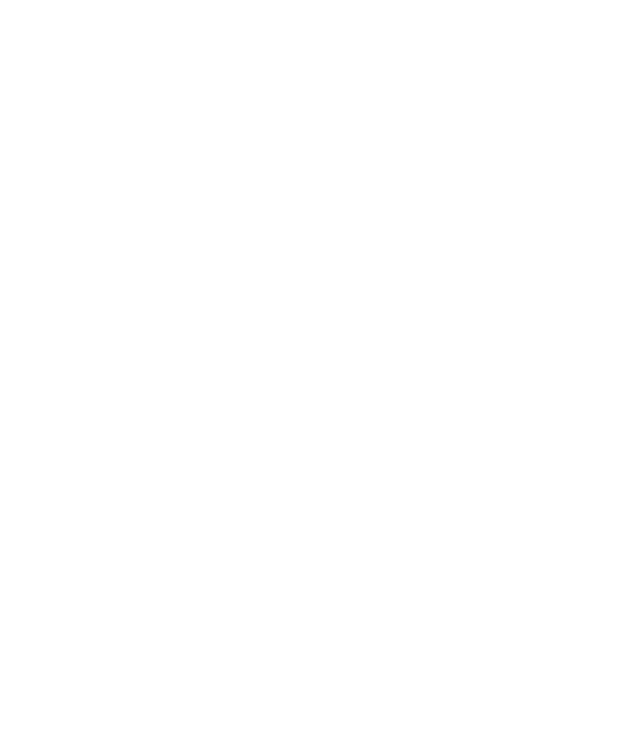
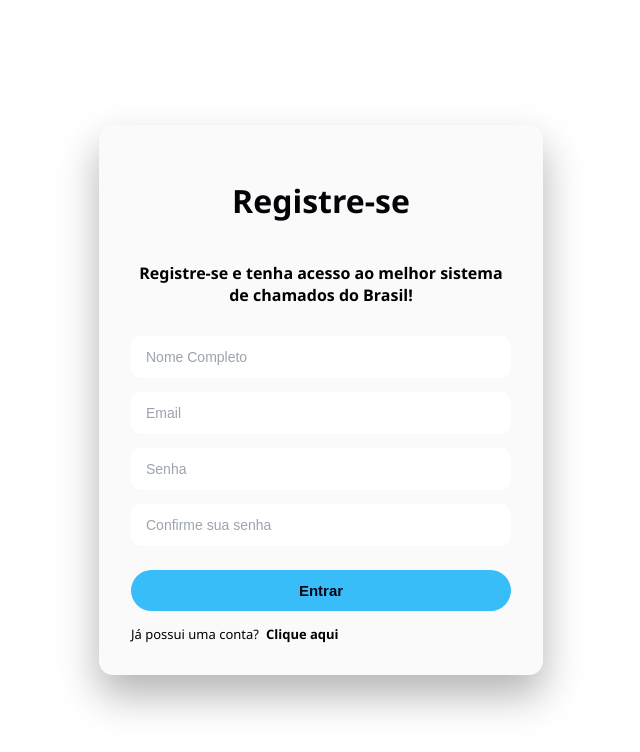
Before and after one commit to leorigo1/Calling-System, an Angular app in the folder frontend-angular/: page /register in a window 1280 px wide. Before the commit this address led to /. Shown: the top 752 px of the page, without its empty margins (319-959 px from the left). Built offline with nearby package versions, Linux system fonts and the light colour scheme.

Commit message:
add a register page and verifications functions

```diff
--- a/frontend-angular/src/app/app.routes.ts
+++ b/frontend-angular/src/app/app.routes.ts
@@ -3,10 +3,12 @@
 import { CreateCall } from './create-call/create-call'
 import { ListCalls } from './list-calls/list-calls';
 import { Landing } from './landing/landing';
+import { Register } from './register/register';
 
 export const routes: Routes = [
     { path: 'login', component: Login },
     { path: 'iniciar-chamado', component: CreateCall },
     { path: 'listar-chamados', component: ListCalls },
+    { path: 'register', component: Register },
     { path: '', component: Landing}
 ];
--- a/frontend-angular/src/app/landing/landing.html
+++ b/frontend-angular/src/app/landing/landing.html
@@ -21,7 +21,7 @@
       </p>
 
       <div class="actions">
-        <button routerLink="/login" class="btn-primary">
+        <button routerLink="/login" class="btn-primary" (click)="login()">
           Começar agora
         </button>
         <button class="btn-secondary">
--- a/frontend-angular/src/app/login/login.html
+++ b/frontend-angular/src/app/login/login.html
@@ -1,7 +1,4 @@
-<link href="https://fonts.googleapis.com/icon?family=Material+Icons" rel="stylesheet">
-
 <body>
-<span class="material-icons" (click)="return()">arrow_back</span>
 <div class="container">
   <div class="login-card">
     <h1>{{ titulo }}</h1>
--- a/frontend-angular/src/app/login/login.ts
+++ b/frontend-angular/src/app/login/login.ts
@@ -22,8 +22,4 @@
   this.router.navigate(["/register"])
  }
 
- return() {
-  this.router.navigate(["/"])
- }
-
 }
--- /dev/null
+++ b/frontend-angular/src/app/register/register.html
@@ -0,0 +1,23 @@
+<body>
+<div class="container">
+  <div class="register-card">
+    <h1>{{ titulo }}</h1>
+    <p>Registre-se e tenha acesso ao melhor sistema de chamados do Brasil!</p>
+
+    <input type="text" [(ngModel)]="name" placeholder="Nome Completo" class="input-text">
+    <input type="text" [(ngModel)]="email" placeholder="Email" class="input-text">
+    <input type="password" [(ngModel)]="password" placeholder="Senha" class="input-text">
+    <input type="password" [(ngModel)]="passwordconfirm" placeholder="Confirme sua senha" class="input-text">
+
+    <button class="button-register" (click)="verificar()">
+    Entrar
+    </button>
+
+    <div class="register-text">
+      <label for="registrar">Já possui uma conta?</label>
+    <strong><a (click)="login()" class="registrar">Clique aqui</a></strong>
+    </div>
+  </div>
+</div>
+
+</body>
--- /dev/null
+++ b/frontend-angular/src/app/register/register.scss
@@ -0,0 +1,89 @@
+body{
+        overflow: hidden;
+      overflow-y: hidden;
+}
+
+.container {
+  height: 100vh;
+  display: flex;
+  justify-content: center;
+  align-items: center;
+  background: #fff;
+  font-family: 'Segoe UI', Tahoma, sans-serif;
+  border: none;
+}
+
+.register-card {
+  background: #fafafa; /* fundo do card */
+  padding: 32px;
+  width: 380px;
+  border-radius: 14px;
+
+  display: flex;
+  flex-direction: column;
+  gap: 14px;
+
+  box-shadow: 0 20px 40px rgba(0, 0, 0, 0.3);
+}
+
+.register-card h1 {
+  color: #030407;
+  text-align: center;
+  margin-bottom: 10px;
+}
+
+.input-text {
+  background: #fff;
+  border: 1px solid #fff;
+  border-radius: 10px;
+  padding: 12px 14px;
+  color: #000000;
+  font-size: 14px;
+}
+
+.input-text::placeholder {
+  color: #9ca3af;
+}
+
+.input-text:focus {
+  outline: none;
+  border-color: #38bdf8;
+  box-shadow: 0 0 0 1px #38bdf8;
+}
+
+.button-register {
+  margin-top: 10px;
+  background: #38bdf8;
+  color: #020617;
+  border: none;
+  border-radius: 999px;
+  padding: 12px;
+  font-size: 15px;
+  font-weight: 600;
+  cursor: pointer;
+  transition: 0.2s;
+}
+
+.register-login:hover {
+  background: #0ea5e9;
+}
+
+.register-text {
+  display: flex;
+  flex-direction: row;
+  gap: 7px;
+  font-size: small;
+  font-weight: 400;
+
+  a{
+    cursor: pointer;
+  }
+}
+
+p{
+  text-align: center;
+}
+
+.material-icons{
+cursor: pointer;
+}
--- /dev/null
+++ b/frontend-angular/src/app/register/register.ts
@@ -0,0 +1,56 @@
+import { Component } from '@angular/core';
+import { Router } from '@angular/router';
+import { FormsModule } from '@angular/forms';
+import { UserService } from '../services/UserService';
+
+@Component({
+  selector: 'app-register',
+  standalone: true,
+  imports: [ FormsModule ],
+  templateUrl: './register.html',
+  styleUrl: './register.scss',
+})
+export class Register {
+
+  titulo = 'Registre-se';
+  name = '';
+  email = '';
+  password = '';
+  passwordconfirm = '';
+
+  constructor(private router: Router, private userService: UserService) {}
+
+  verificar() {
+    if (this.password !== this.passwordconfirm) {
+      alert('Senhas diferentes');
+      return;
+    }
+
+    if(this.password.length < 8 ) {
+      alert('Mínimo de 8 caracteres');
+      return;
+    }
+
+    const payload = {
+    name: this.name,
+    email: this.email,
+    password: this.password
+  };
+
+  this.userService.registerUser(payload).subscribe({
+      next: (response) => {
+        console.log('Cadastro realizado:', response);
+        alert('Cadastro realizado com sucesso!');
+        this.router.navigate(['/login']);
+      },
+      error: (err) => {
+        console.error('Erro no cadastro:', err);
+        alert('Erro ao cadastrar usuário');
+      }
+    });
+}
+
+  login() {
+    this.router.navigate(['/login'])
+  }
+}
--- a/frontend-angular/src/app/services/UserService.ts
+++ b/frontend-angular/src/app/services/UserService.ts
@@ -16,4 +16,9 @@
         `${this.apiUrl}/user/list-all`
         );
     }
+
+    registerUser(data: { name: string; email: string; password: string }): Observable<any> {
+        return this.http.post(this.apiUrl,data);
+    }
+
 }
```
Also changed, not shown: 1 other file (tests, documents, lock files or other folders).
